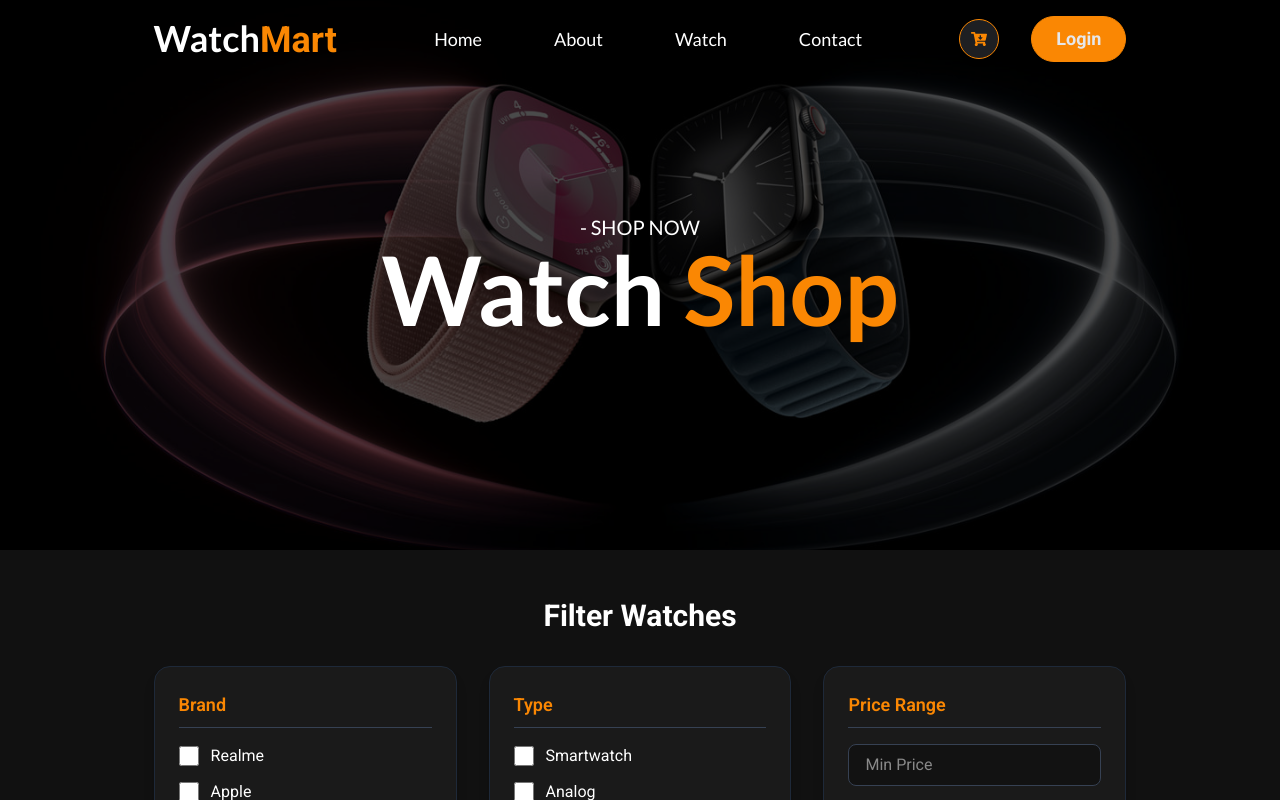
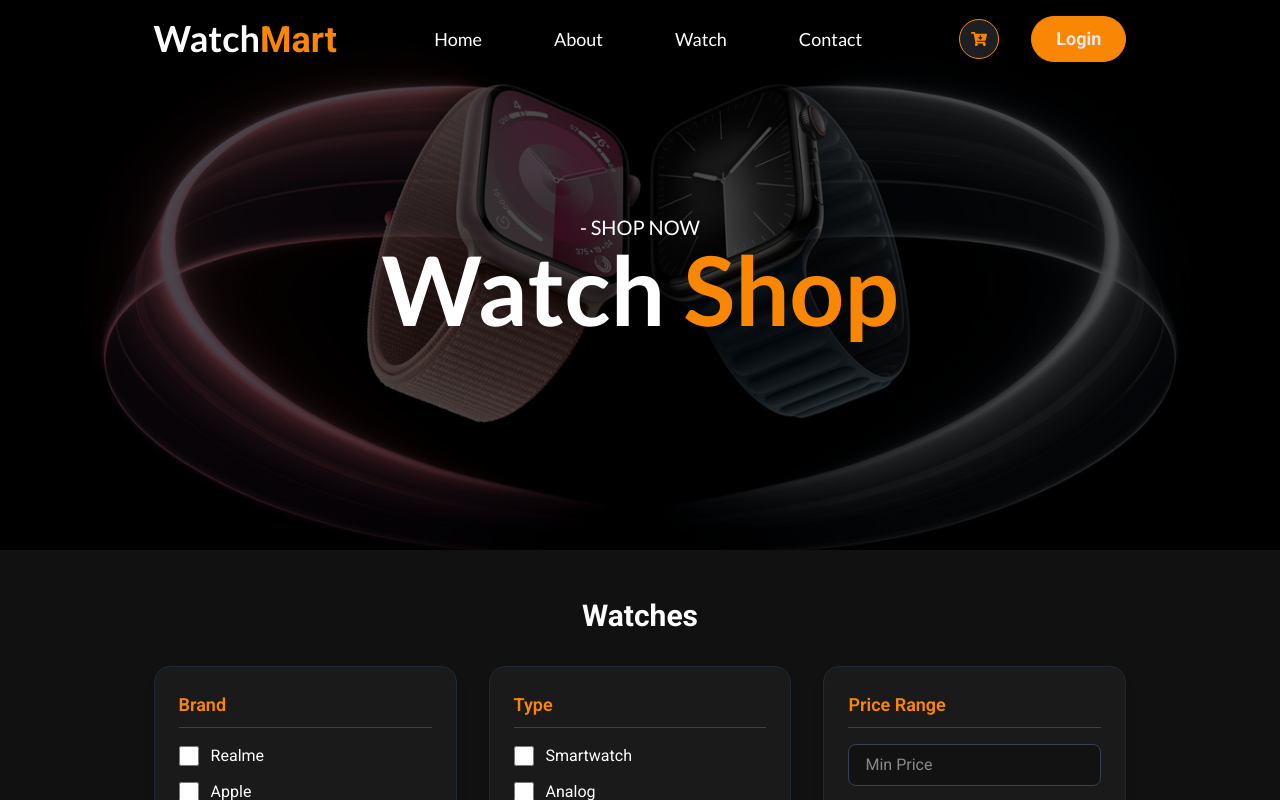
Before and after one commit to amdadislam01/WatchMart-Timeless-BD, a React (Vite) app: page /Watch in a window 1280 px wide. Shown: the top 800 px of the page. Built offline with nearby package versions, Linux system fonts and the light colour scheme.

Commit message:
Filtering section complate

```diff
--- a/src/pages/Watch.jsx
+++ b/src/pages/Watch.jsx
@@ -80,7 +80,7 @@
 
       {/* Filter Section */}
       <div className="px-[8%] lg:px-[12%] py-12 text-white">
-        <h3 className="text-3xl font-bold mb-8 text-center">Filter Watches</h3>
+        <h3 className="text-3xl font-bold mb-8 text-center">Watches</h3>
 
         <div className="grid grid-cols-1 md:grid-cols-2 lg:grid-cols-3 gap-8">
           {/* Brand Filter */}
```
